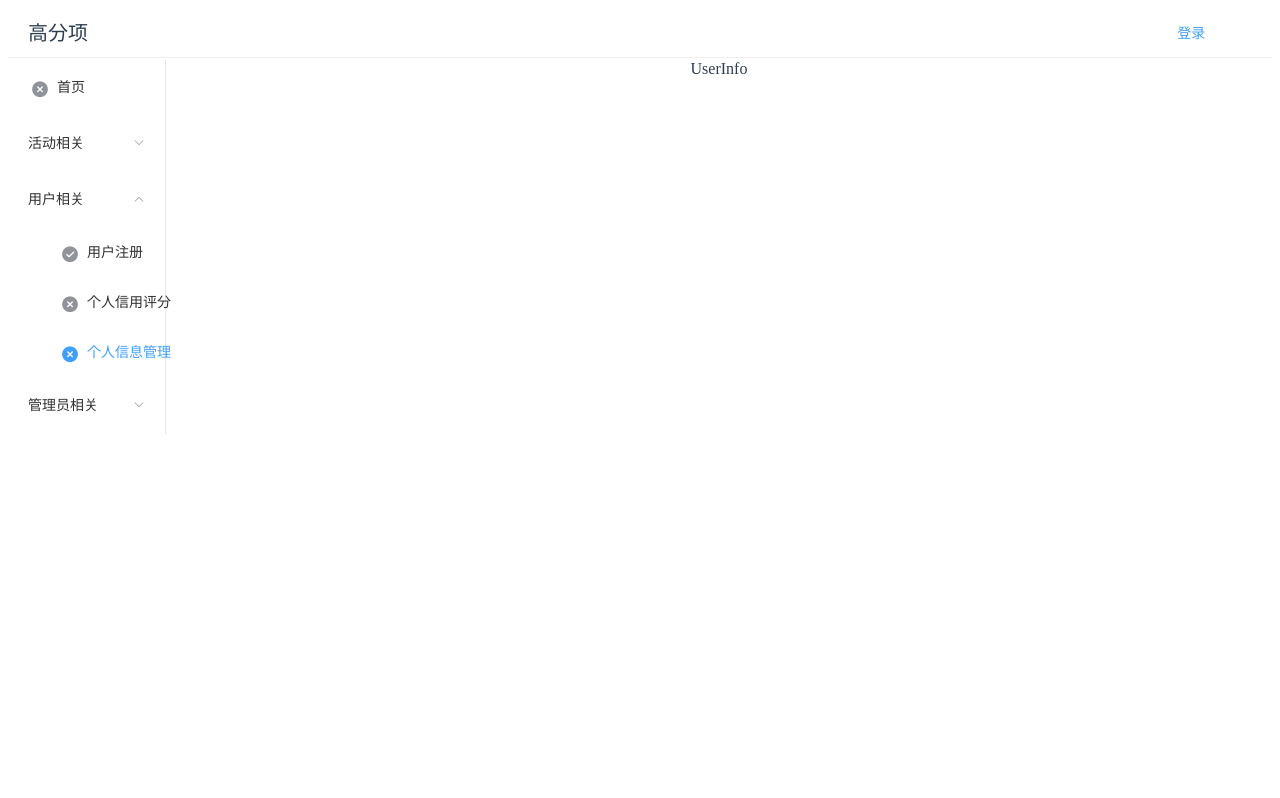
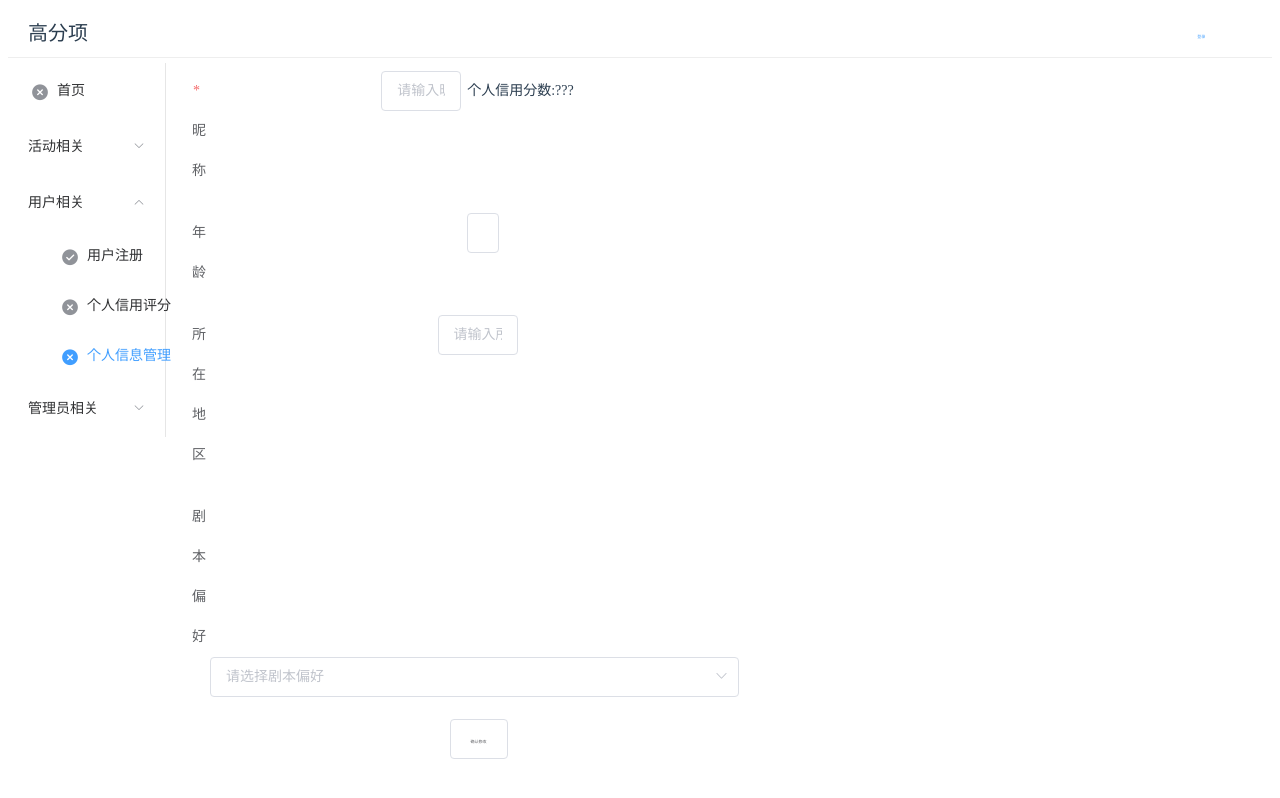
Before and after one commit to maebymaeby/jubensha_fronted, a Vue app: page /UserInfo in a window 1280 px wide. Shown: the top 798 px of the page. Built offline with nearby package versions, Linux system fonts and the light colour scheme; what vue-clipboard2, vue-resource would draw is missing.

Commit message:
Update UserInfo.vue

```diff
--- a/src/components/Data/User/UserInfo.vue
+++ b/src/components/Data/User/UserInfo.vue
@@ -1,5 +1,40 @@
 <template>
-    <div>UserInfo</div>
+    <div class="basic_info">
+    <el-form :model="formInfo" status-icon ref="formInfo" :label-position="labelPosition" >
+
+        <el-form-item label="昵称" prop="username" :label-width="formLabelWidth"
+            :rules="[
+                { required: true, message: '昵称不能为空'},
+                { min: 3, max: 8, message: '长度在 3 到 8 个字符', trigger: 'blur' }
+            ]"
+        >
+            <el-input v-model="formInfo.username" autocomplete="off" placeholder="请输入昵称" style="width: 5rem"></el-input>
+            <label>个人信用分数:???</label>
+        </el-form-item>
+        <el-form-item label="年龄" prop="age" :label-width="formLabelWidth"
+            :rules="[
+                {type: 'number', min: 1, max: 100,message:'年龄必须为数字且范围为1~100'}
+            ]">
+            <el-input  v-model.number="formInfo.age"  style="width: 1.3rem"></el-input>
+        </el-form-item>
+        <el-form-item label="所在地区" prop="location" :label-width="formLabelWidth">
+            <el-input v-model="formInfo.location" placeholder="请输入所在地区" style="width: 5rem"></el-input>
+        </el-form-item>
+        <el-form-item label="剧本偏好" :label-width="formLabelWidth">
+            <el-select v-model="formInfo.selectValue" filterable placeholder="请选择剧本偏好">
+                <el-option
+                    v-for="item in formInfo.options"
+                    :key="item.value"
+                    :label="item.label"
+                    :value="item.value">
+                </el-option>
+            </el-select>
+        </el-form-item>
+        <el-form-item style="margin-left:2rem">
+            <el-button @click="submitInfo">确认修改</el-button>
+        </el-form-item>
+    </el-form>
+  </div>
 </template>
 
 <script>
@@ -7,13 +42,64 @@
     name: "UserInfo",
     components: {},
     data() {
-      return {};
+      return {
+            formInfo:{
+                username:'',
+                age:1,
+                selectValue: '',
+                location:'',
+                options: [{
+                    value: '阵营本',
+                    label: '阵营本'
+                }, {
+                    value: '机制本',
+                    label: '机制本'
+                }, {
+                    value: '沉浸本',
+                    label: '沉浸本'
+                }, {
+                    value: '情感本',
+                    label: '情感本'
+                }, {
+                    value: '恐怖本',
+                    label: '恐怖本'
+                },{
+                    value: '还原本',
+                    label: '还原本'
+                },{
+                    value: '硬核本',
+                    label: '硬核本'
+                },{
+                    value: '其他',
+                    label: '其他'
+                }]
+
+            },
+            formLabelWidth: '1.5rem',
+            labelPosition:'right',
+
+
+         };
     },
     created() {},
-    methods: {},
+    methods: {
+        submitInfo(){
+
+        }
+    },
   };
 </script>
 
 <style>
-
+    span, li{
+        font-size: 0.25rem;
+    }
+    .basic_info{
+        margin: .5rem 1.25rem;
+        height: 50%;
+        width: 50%;
+    }
+    label{
+        margin-left: .375rem;
+    }
 </style>
```
